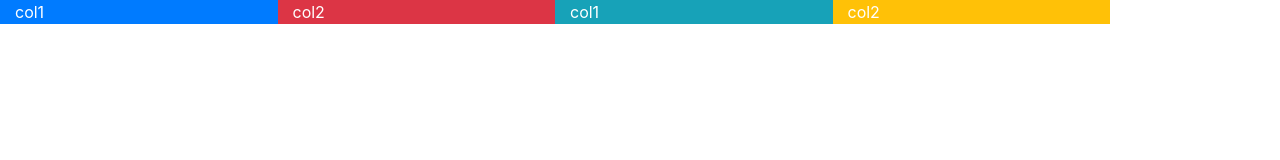
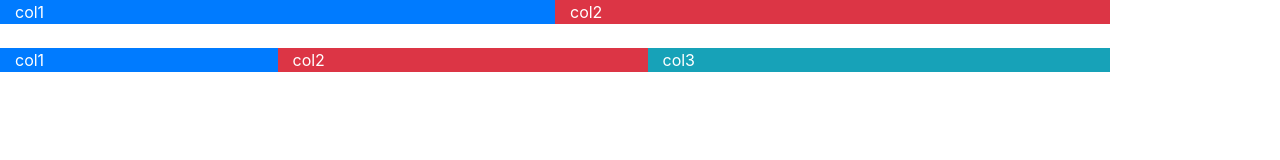
Before and after one commit to chaitanyakumar99/WEB-UI--24, a plain HTML site: page htmlbasics/bp1.html in a window 1280 px wide. Drawn offline with Linux system fonts and the light colour scheme.

Commit message:
practice

```diff
--- a/htmlbasics/bp1.html
+++ b/htmlbasics/bp1.html
@@ -11,10 +11,15 @@
 <body>
     <div class="row container text-white">
 
+    <div class="col bg-primary">col1</div>
+    <div class="col bg-danger">col2</div>
+
+    </div>
+ <div class="row container text-white mt-4">
+
     <div class="col-3 bg-primary">col1</div>
-    <div class="col-3 bg-danger">col2</div>
-    <div class="col-3 bg-info">col1</div>
-    <div class="col-3 bg-warning">col2</div>
+    <div class="col-4 bg-danger">col2</div>
+    <div class="col-5 bg-info">col3</div>
 
     </div>
 
```
